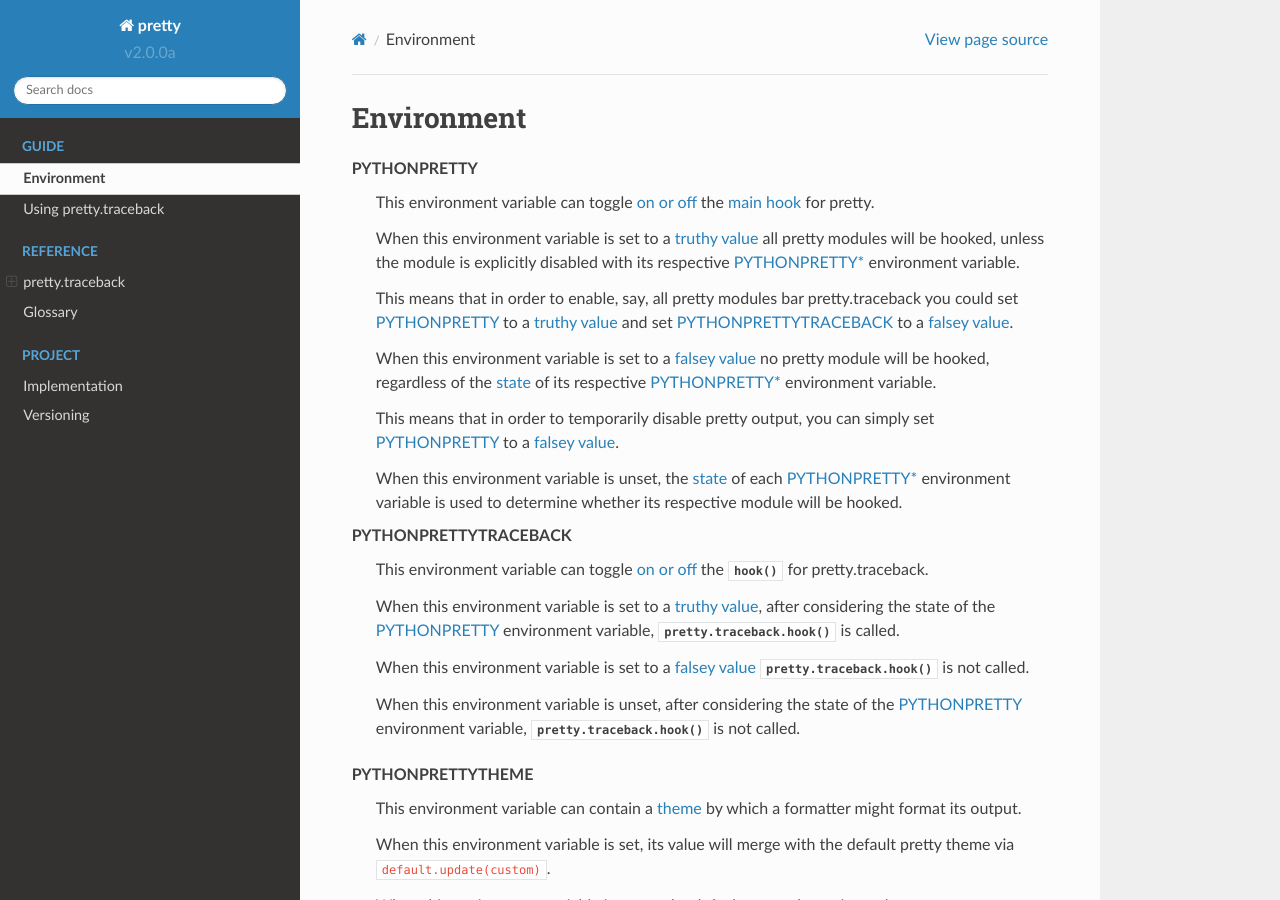
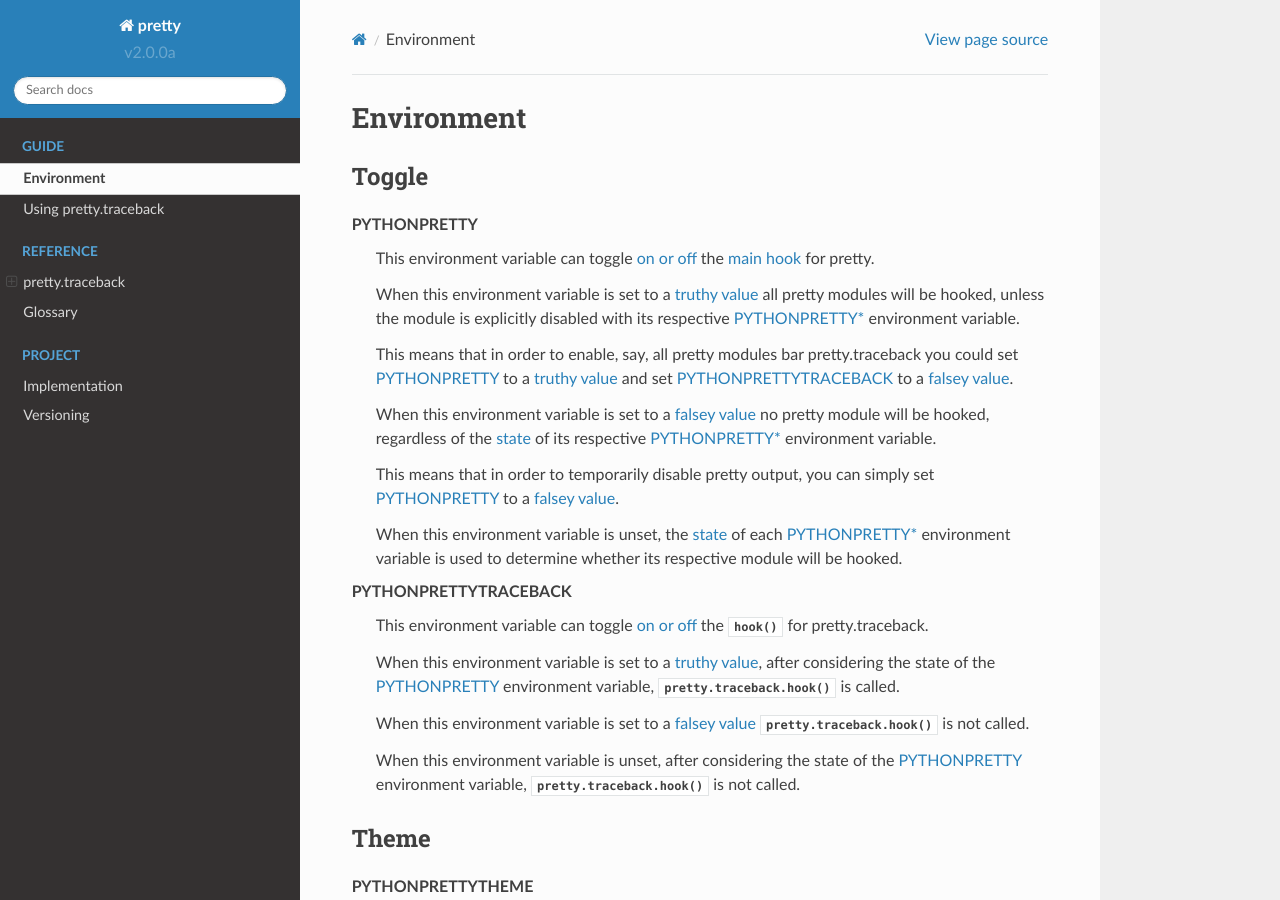
Before and after one commit to ShineyDev/pretty, a Sphinx documentation site: the page built from docs/guide/environment.rst, in a window 1280 px wide and 900 px high. Built offline with Sphinx 7.4.7 and the Read the Docs theme 2.0.0, drawn with Linux system fonts in a browser that asks for light colours; pages that are not in the unit, such as notebooks, are missing from menus.

Commit message:
add titles to the environment guide

```diff
--- a/docs/guide/environment.rst
+++ b/docs/guide/environment.rst
@@ -1,5 +1,8 @@
 Environment
 ===========
+
+Toggle
+------
 
 .. glossary::
 
@@ -41,6 +44,10 @@ Environment
 
         When this environment variable is unset, after considering the state of the
         :term:`PYTHONPRETTY` environment variable, :func:`pretty.traceback.hook` is not called.
+
+
+Theme
+-----
 
 .. glossary::
 
@@ -124,6 +131,10 @@ Environment
 
             The :term:`SGR value` given to |token_operator| in an |ast|.
 
+
+Color
+-----
+
 .. glossary::
 
     PYTHONPRETTYANSI
```
Also changed, not shown: other parts of docs/guide/environment.rst (+4 -0 lines).
